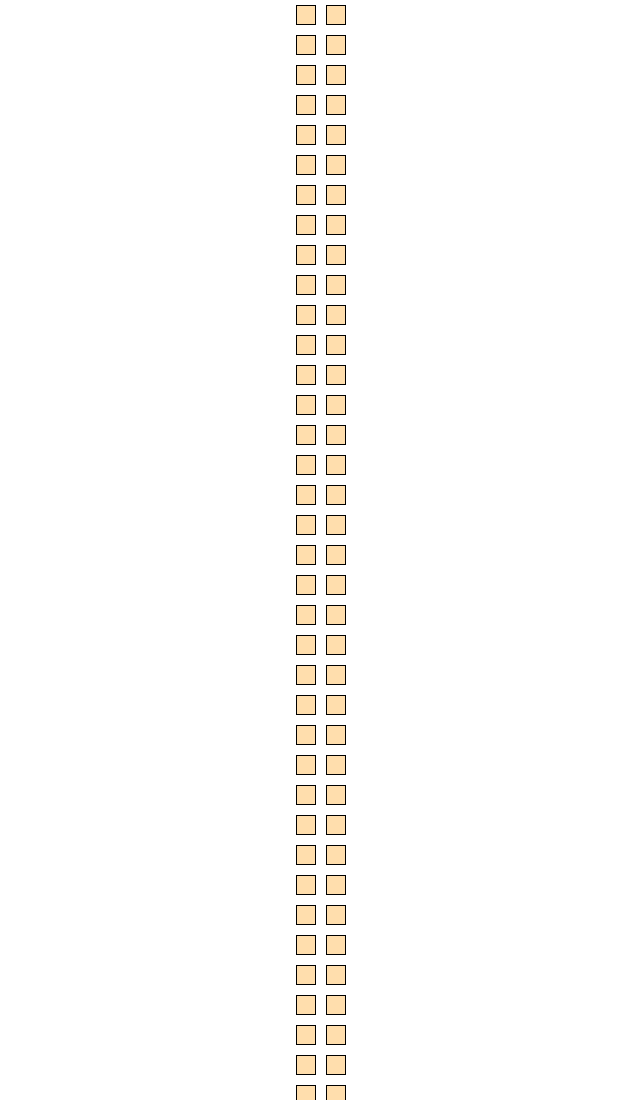
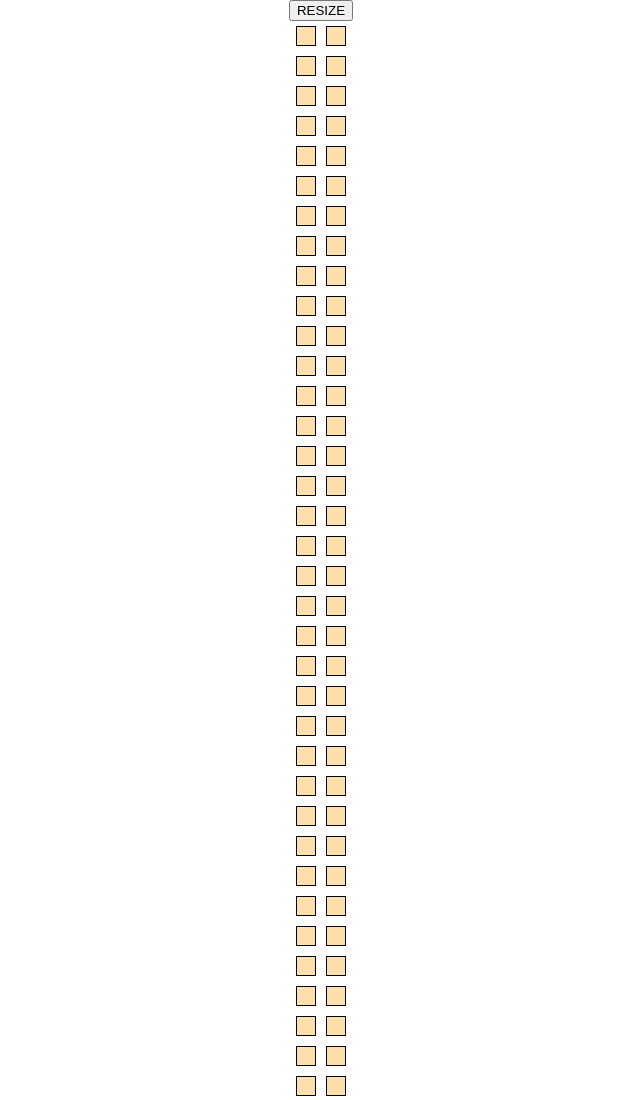
Before and after one commit to lvaqueiroperez/odin-etch-a-sketch, a plain HTML site: page index.html in a window 1280 px wide. Shown: the top 1100 px of the page, without its empty margins (319-959 px from the left). Drawn offline with Linux system fonts and the light colour scheme.

Commit message:
Add html resize button and change body flex status

```diff
--- a/index.html
+++ b/index.html
@@ -10,7 +10,7 @@
 </head>
 
 <body>
-
+    <button id="resizeButton">RESIZE</button>
     <div class="squaresMainContainer">
 
     </div>
--- a/styles.css
+++ b/styles.css
@@ -12,7 +12,8 @@ body {
     margin: 0;
     min-height: 100vh;
     display: flex;
-    justify-content: center;
+    flex-direction: column;
+    align-items: center;
 }
 
 .squaresMainContainer {
```
